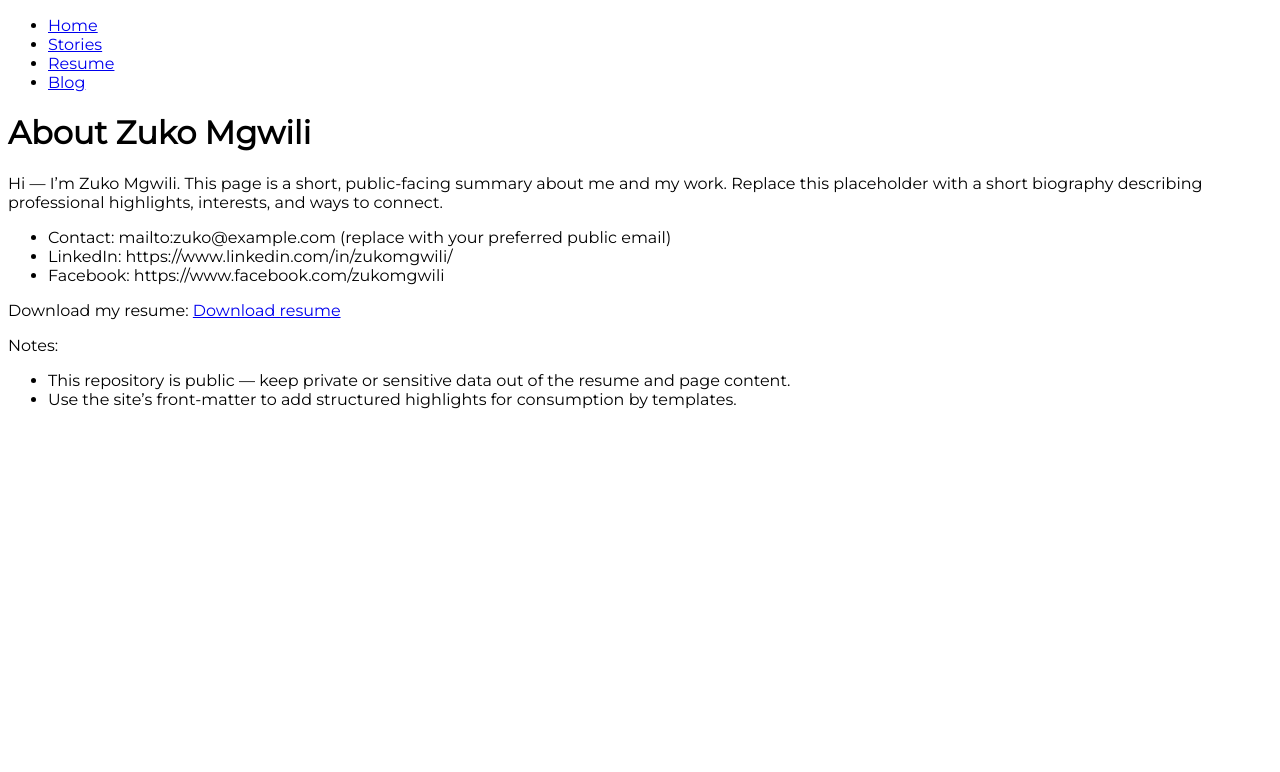
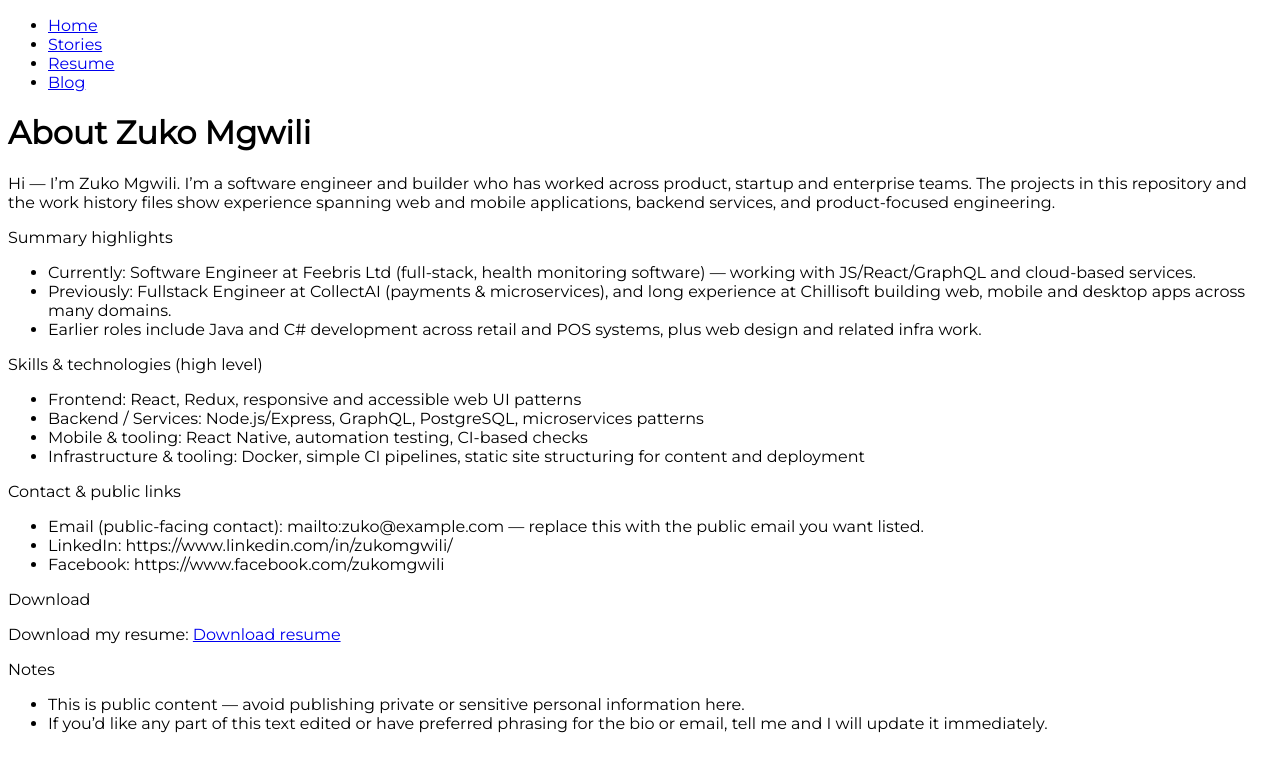
Before and after one commit to zukomgwili/zukomgwili.github.io, a Jekyll site: the page built from about.md, in a window 1280 px wide. Shown: the top 772 px of the page. Built offline with Jekyll 4.4.1, drawn with Linux system fonts in a browser that asks for light colours.

Commit message:
feat(001-modernize-website): add About page content; mark T011 complete

```diff
--- a/about.md
+++ b/about.md
@@ -6,14 +6,32 @@ permalink: /about/
 
 # About Zuko Mgwili
 
-Hi — I'm Zuko Mgwili. This page is a short, public-facing summary about me and my work. Replace this placeholder with a short biography describing professional highlights, interests, and ways to connect.
+Hi — I'm Zuko Mgwili. I'm a software engineer and builder who has worked across product, startup and enterprise teams. The projects in this repository and the work history files show experience spanning web and mobile applications, backend services, and product-focused engineering.
 
-- Contact: mailto:zuko@example.com (replace with your preferred public email)
+Summary highlights
+
+- Currently: Software Engineer at Feebris Ltd (full-stack, health monitoring software) — working with JS/React/GraphQL and cloud-based services.
+- Previously: Fullstack Engineer at CollectAI (payments & microservices), and long experience at Chillisoft building web, mobile and desktop apps across many domains.
+- Earlier roles include Java and C# development across retail and POS systems, plus web design and related infra work.
+
+Skills & technologies (high level)
+
+- Frontend: React, Redux, responsive and accessible web UI patterns
+- Backend / Services: Node.js/Express, GraphQL, PostgreSQL, microservices patterns
+- Mobile & tooling: React Native, automation testing, CI-based checks
+- Infrastructure & tooling: Docker, simple CI pipelines, static site structuring for content and deployment
+
+Contact & public links
+
+- Email (public-facing contact): mailto:zuko@example.com — replace this with the public email you want listed.
 - LinkedIn: https://www.linkedin.com/in/zukomgwili/
 - Facebook: https://www.facebook.com/zukomgwili
 
+Download
+
 Download my resume: [Download resume](/assets/resume.pdf)
 
-Notes:
-- This repository is public — keep private or sensitive data out of the resume and page content.
-- Use the site's front-matter to add structured highlights for consumption by templates.
+Notes
+
+- This is public content — avoid publishing private or sensitive personal information here.
+- If you'd like any part of this text edited or have preferred phrasing for the bio or email, tell me and I will update it immediately.
```
Also changed, not shown: specs/001-modernize-website/tasks.md (+1 -1 lines).
